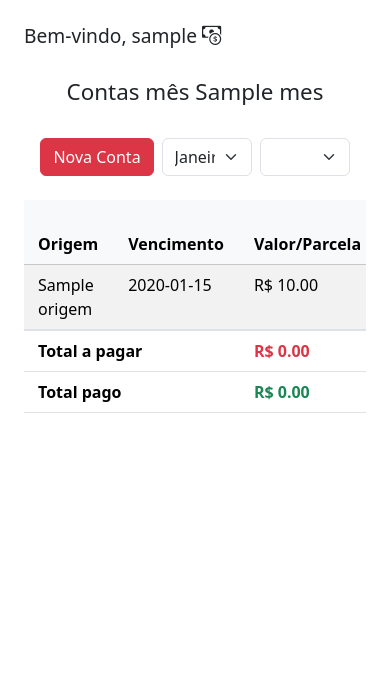
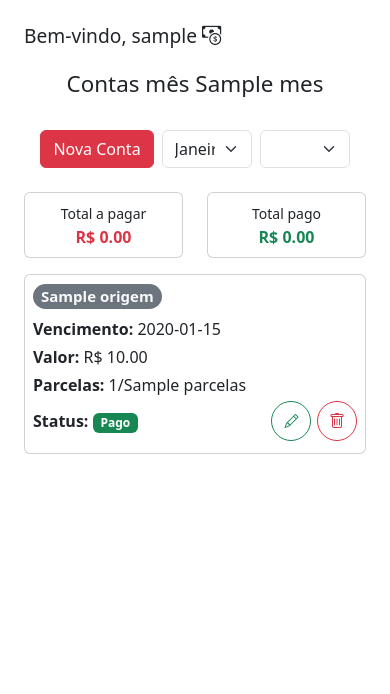
Before and after one commit to atevilson/minhas_contas_app, a Flask app: template app/templates/expenses/dashboard.html in a window 390 px wide. Shown: the part 56-750 px from the top of the page. Run offline with Flask 3, Linux system fonts and the light colour scheme; a user stored in the database is signed in; tables that the repository leaves empty hold one stand-in row (values such as "Sample post"); the template is opened without the code that fills it: most values are stand-ins (such as "Sample title", 1, 10 or a date in 2020); lists and menus that the app fills with data are empty.

Commit message:
feat(ui): add mobile totals cards and responsive dashboard layout

```diff
--- a/app/templates/expenses/dashboard.html
+++ b/app/templates/expenses/dashboard.html
@@ -3,30 +3,13 @@
 
 {% block extra_head %}
 <style>
-  .controls {
-    gap: 1rem;
-  }
-  .table td, .table th {
-    padding-left: 14px;
-    padding-right: 16px;
-  }
-  .table th {
-    text-align: left;
-  }
-  .welcome-bar h4{
-    font-size: 1.2rem;
-    margin-bottom: 2rem;
-  }
-  .controls h2{
-    font-size: 1.4rem;
-  }
-  .form-select:focus {
-    border-color: #808080;
-    box-shadow: 0 0 0 0.2rem rgba(27, 27, 27, 0.25);
-  }
-  tfoot tr:first-child td {
-    border-top: 2px solid #dee2e6;
-  }
+  .controls { gap: 1rem; }
+  .table td, .table th { padding-left: 14px; padding-right: 16px; }
+  .table th { text-align: left; }
+  .welcome-bar h4 { font-size: 1.2rem; margin-bottom: 1.5rem; }
+  .controls h2 { font-size: 1.4rem; }
+  .form-select:focus { border-color: #808080; box-shadow: 0 0 0 0.2rem rgba(27,27,27,0.25); }
+  tfoot tr:first-child td { border-top: 2px solid #dee2e6; }
 </style>
 {% endblock %}
 
@@ -34,45 +17,33 @@
 <div class="container mt-4">
 
   <div class="welcome-bar">
-    <h4>Bem-vindo, {{current_user.username}}  <i class="bi bi-cash-coin"></i></h4>
+    <h4>Bem-vindo, {{ current_user.username }} <i class="bi bi-cash-coin"></i></h4>
+  </div>
+
   <div class="row justify-content-center">
     <div class="col-12 col-md-10 col-lg-8">
 
       <div class="d-flex flex-column flex-md-row justify-content-between align-items-center mb-4 controls">
-        <h2 class="mb-3 mb-md-0 text-center text-md-start">
-          Contas mês {{ mes }}
-        </h2>
-
+        <h2 class="mb-3 mb-md-0 text-center text-md-start">Contas mês {{ mes }}</h2>
         <div class="d-flex align-items-center">
-          <a href="{{ url_for('expenses.add_expense') }}" class="btn btn-danger me-2">
-            Nova Conta
-          </a>
+          <a href="{{ url_for('expenses.add_expense') }}" class="btn btn-danger me-2 text-nowrap">Nova Conta</a>
           <form method="get" class="d-flex align-items-center mb-0">
-            <select name="mes"
-                    onchange="this.form.submit()"
-                    class="form-select me-2">
+            <select name="mes" onchange="this.form.submit()" class="form-select me-2">
               {% for m in range(1,13) %}
-              <option value="{{ m }}" {% if m == mes %}selected{% endif %}>
-                {{ m | month_name }}
-              </option>
+              <option value="{{ m }}" {% if m == mes %}selected{% endif %}>{{ m | month_name }}</option>
               {% endfor %}
             </select>
-
-            <select name="ano"
-            onchange="this.form.submit()"
-            class="form-select">
-      {% set ano_atual = ano %}
-      {% for y in range(ano_atual-1, ano_atual+2) %}
-      <option value="{{ y }}" {% if y == ano %}selected{% endif %}>
-        {{ y }}
-      </option>
-      {% endfor %}
-    </select>
+            <select name="ano" onchange="this.form.submit()" class="form-select">
+              {% set ano_atual = ano %}
+              {% for y in range(ano_atual-1, ano_atual+2) %}
+              <option value="{{ y }}" {% if y == ano %}selected{% endif %}>{{ y }}</option>
+              {% endfor %}
+            </select>
           </form>
         </div>
       </div>
 
-      <div class="table-responsive">
+      <div class="table-responsive d-none d-md-block">
         <table class="table table-striped">
           <thead class="table-light">
             <tr>
@@ -94,37 +65,19 @@
               <td>R$ {{ '%.2f'|format(e.valor) }}</td>
               <td class="text-nowrap">
                 {% if e.status == 'Pago' %}
-                  <a href="{{ url_for('expenses.toggle_status', id=e.id, mes=mes) }}"
-                     class="text-success text-decoration-none">
-                    Pago
-                  </a>
+                  <a href="{{ url_for('expenses.toggle_status', id=e.id, mes=mes) }}" class="text-success text-decoration-none">Pago</a>
                 {% else %}
-                  <a href="{{ url_for('expenses.toggle_status', id=e.id, mes=mes) }}"
-                     class="text-danger text-decoration-none">
-                    A pagar
-                  </a>
+                  <a href="{{ url_for('expenses.toggle_status', id=e.id, mes=mes) }}" class="text-danger text-decoration-none">A pagar</a>
                 {% endif %}
               </td>
               <td>{{ e.quem_paga or '-' }}</td>
               <td class="text-nowrap">{{ e.tipo }}</td>
               <td>{{ e.parcel_number }}/{{ e.parcelas }}</td>
               <td class="text-nowrap">
-                <form method="POST"
-                      action="{{ url_for('expenses.delete_expense', id=e.id, mes=mes) }}"
-                      onsubmit="return confirm('Confirma exclusão da conta {{e.origem}} ?');"
-                      style="display:inline">
-                  <button type="submit"
-                          class="btn btn-lg-dark bootstrap-icons p-0"
-                          title="Excluir">
-                    <i class="bi bi-trash"></i>
-                  </button>
+                <form method="POST" action="{{ url_for('expenses.delete_expense', id=e.id, mes=mes) }}" onsubmit="return confirm('Confirma exclusão da conta {{ e.origem }} ?');" style="display:inline">
+                  <button type="submit" class="btn btn-lg-dark bootstrap-icons p-0" title="Excluir"><i class="bi bi-trash"></i></button>
                 </form>
-
-                <a href="{{ url_for('expenses.edit_expense', id=e.id, mes=mes) }}"
-                   class="btn btn-lg-dark bootstrap-icons p-0 ms-2"
-                   title="Editar">
-                  <i class="bi bi-pencil"></i>
-                </a>
+                <a href="{{ url_for('expenses.edit_expense', id=e.id, mes=mes) }}" class="btn btn-lg-dark bootstrap-icons p-0 ms-2" title="Editar"><i class="bi bi-pencil"></i></a>
               </td>
             </tr>
             {% endfor %}
@@ -142,6 +95,67 @@
         </table>
       </div>
 
+      <div class="d-block d-md-none">
+        <div class="row mb-3">
+          <div class="col-6">
+            <div class="card text-center">
+              <div class="card-body py-2 px-1">
+                <small class="text-dark">Total a pagar</small>
+                <div class="fw-bold text-danger">R$ {{ '%.2f'|format(total_a_pagar) }}</div>
+              </div>
+            </div>
+          </div>
+          <div class="col-6">
+            <div class="card text-center">
+              <div class="card-body py-2 px-1">
+                <small class="text-dark">Total pago</small>
+                <div class="fw-bold text-success">R$ {{ '%.2f'|format(total_pago) }}</div>
+              </div>
+            </div>
+          </div>
+        </div>
+
+        {% for e in expenses %}
+        <div class="card mb-3">
+          <div class="card-body p-2">
+            <h5 class="card-title">
+              <span class="badge bg-secondary text-light rounded-pill px-2">
+              {{ e.origem }} </span></h5>
+            <p class="card-text mb-1"><strong>Vencimento:</strong> {{ e.vencimento.strftime('%d/%m/%Y') }}</p>
+            <p class="card-text mb-1"><strong>Valor:</strong> R$ {{ '%.2f'|format(e.valor) }}</p>
+            <p class="card-text mb-1"><strong>Parcelas:</strong> {{ e.parcel_number }}/{{ e.parcelas }}</span>
+            </p>
+            <div class="d-flex align-items-center justify-content-between mb-1">
+              <div>
+                <strong>Status:</strong>
+                <a href="{{ url_for('expenses.toggle_status', id=e.id, mes=mes) }}" class="text-decoration-none">
+                  <span class="badge {{ 'bg-success' if e.status=='Pago' else 'bg-danger' }}">
+                    {{ e.status }}
+                  </span>
+                </a>
+              </div>
+              <div class="btn-group btn-group-sm" role="group" style="gap: 0.35rem;">
+                <a href="{{ url_for('expenses.edit_expense', id=e.id, mes=mes) }}"
+                  class="btn btn-outline-success rounded-5 d-flex justify-content-center align-items-center"
+                  style="width:2.5rem; height:2.5rem;">
+                  <i class="bi bi-pencil"></i>
+                </a>
+                <form method="POST"
+                      action="{{ url_for('expenses.delete_expense', id=e.id, mes=mes) }}"
+                      onsubmit="return confirm('Confirma exclusão da conta {{ e.origem }} ?');"
+                      style="display:inline">
+                  <button class="btn btn-outline-danger rounded-5 d-flex justify-content-center align-items-center"
+                  style="width:2.5rem; height:2.5rem;">
+                    <i class="bi bi-trash"></i>
+                  </button>
+                </form>
+              </div>
+            </div>
+          </div>
+        </div>
+        {% endfor %}
+      </div>
+
     </div>
   </div>
 </div>
```
